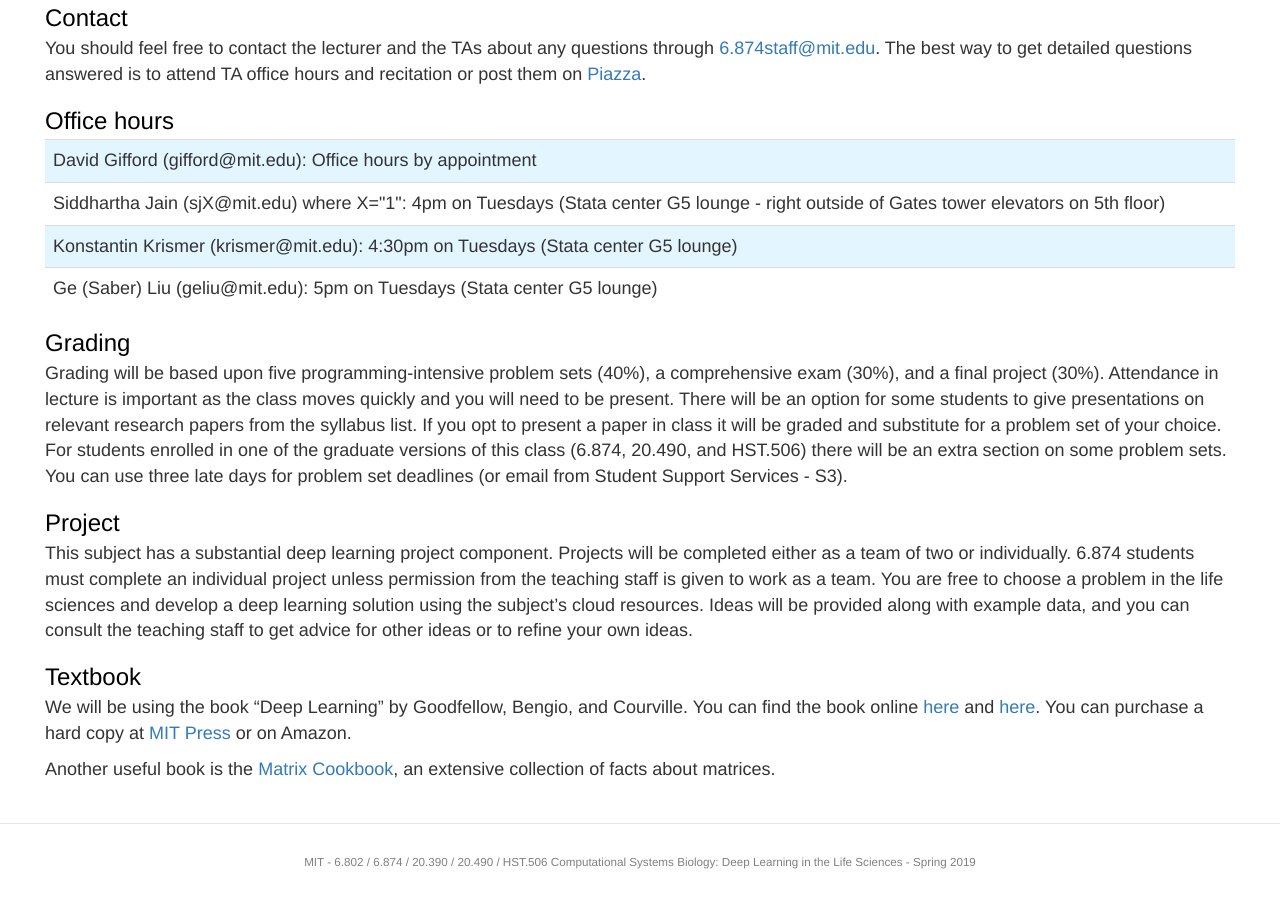
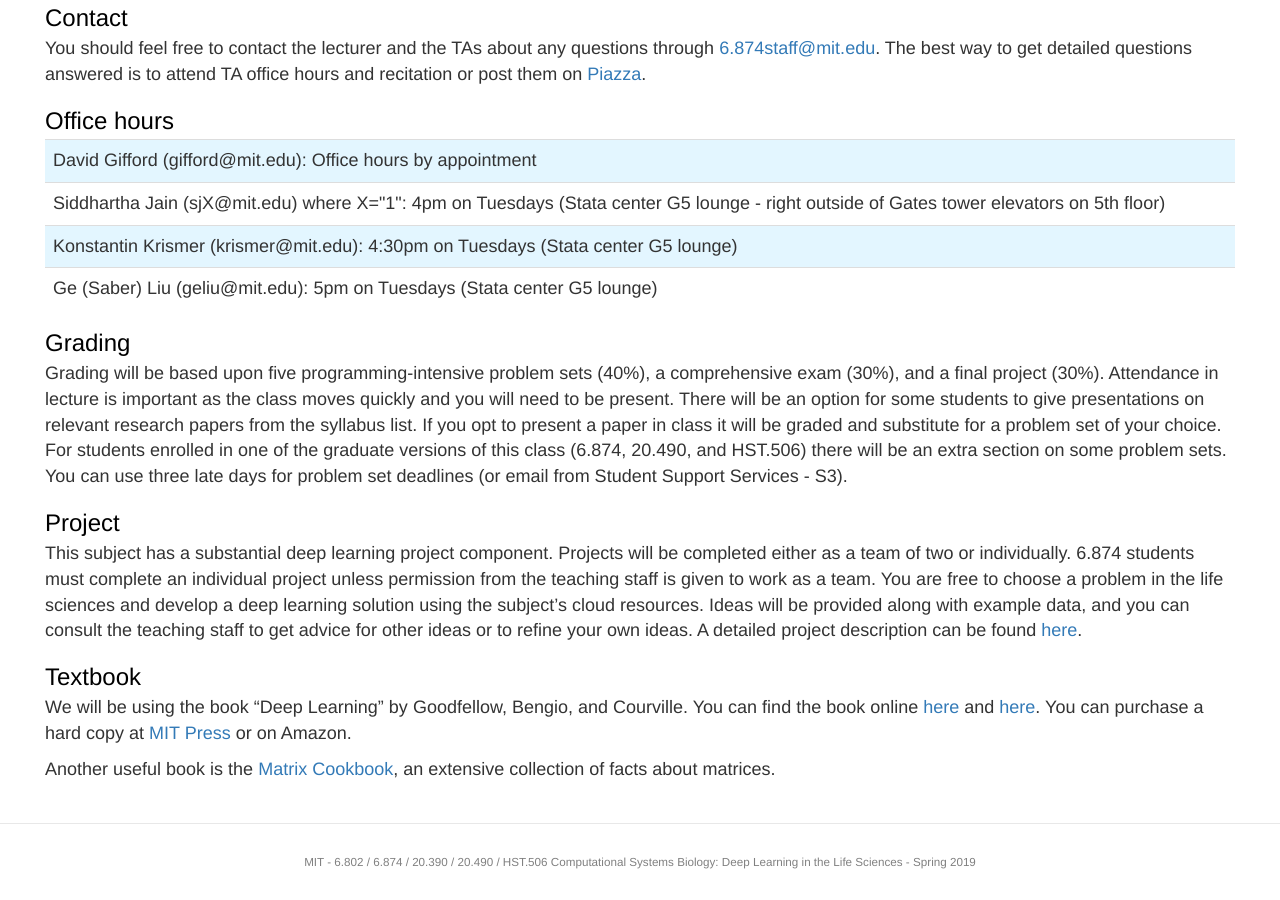
Before and after one commit to mit6874/mit6874.github.io, a Jekyll site: the page built from index.html, in a window 1280 px wide and 900 px high, scrolled down 3891 px. Built offline with Jekyll 4.4.1, drawn with Linux system fonts in a browser that asks for light colours; nearby versions of some CDN libraries.

Commit message:
Add project description

```diff
--- a/index.html
+++ b/index.html
@@ -542,7 +542,7 @@
     <p>Grading will be based upon five programming-intensive problem sets (40%), a comprehensive exam (30%), and a final project (30%). Attendance in lecture is important as the class moves quickly and you will need to be present. There will be an option for some students to give presentations on relevant research papers from the syllabus list. If you opt to present a paper in class it will be graded and substitute for a problem set of your choice. For students enrolled in one of the graduate versions of this class (6.874, 20.490, and HST.506) there will be an extra section on some problem sets. You can use three late days for problem set deadlines (or email from Student Support Services - S3).</p>
 
     <h2 class="module-header">Project</h2>
-    <p>This subject has a substantial deep learning project component. Projects will be completed either as a team of two or individually. 6.874 students must complete an individual project unless permission from the teaching staff is given to work as a team. You are free to choose a problem in the life sciences and develop a deep learning solution using the subject’s cloud resources. Ideas will be provided along with example data, and you can consult the teaching staff to get advice for other ideas or to refine your own ideas.</p>
+    <p>This subject has a substantial deep learning project component. Projects will be completed either as a team of two or individually. 6.874 students must complete an individual project unless permission from the teaching staff is given to work as a team. You are free to choose a problem in the life sciences and develop a deep learning solution using the subject’s cloud resources. Ideas will be provided along with example data, and you can consult the teaching staff to get advice for other ideas or to refine your own ideas. A detailed project description can be found <a target="_blank" href="../assets/final-project-2019">here</a>.</p>
 
     <h2 class="module-header">Textbook</h2>
     <p>We will be using the book “Deep Learning” by Goodfellow, Bengio, and Courville. You can find the book online <a target="_blank" href="http://deeplearningbook.org">here</a> and <a target="_blank" href="https://github.com/janishar/mit-deep-learning-book-pdf">here</a>. You can purchase a hard copy at <a target="_blank" href="https://mitpress.mit.edu/books/deep-learning">MIT Press</a> or on Amazon.</p>
```
Also changed, not shown: 1 other file.
